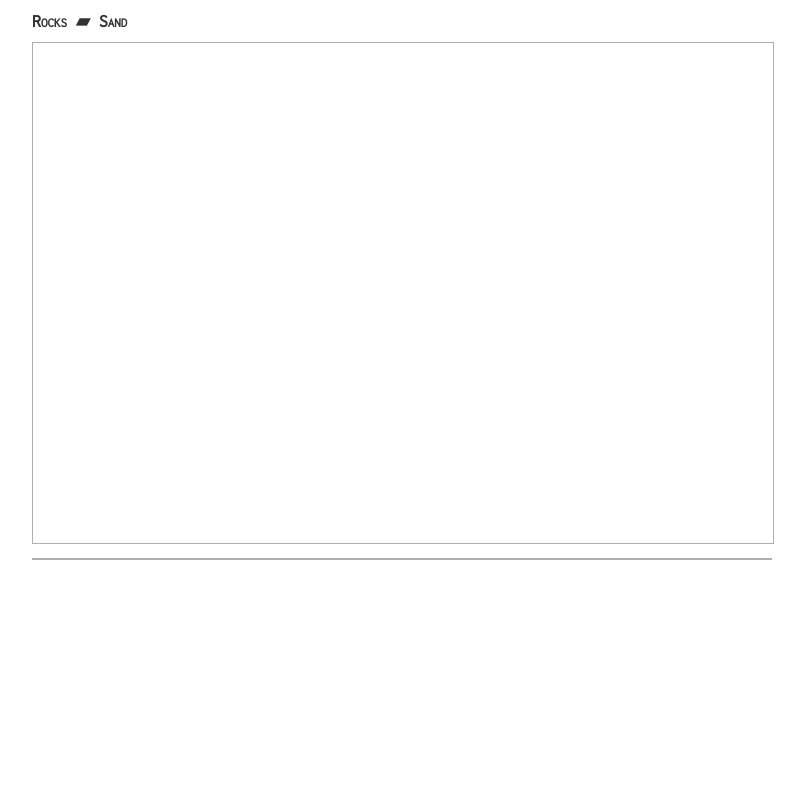
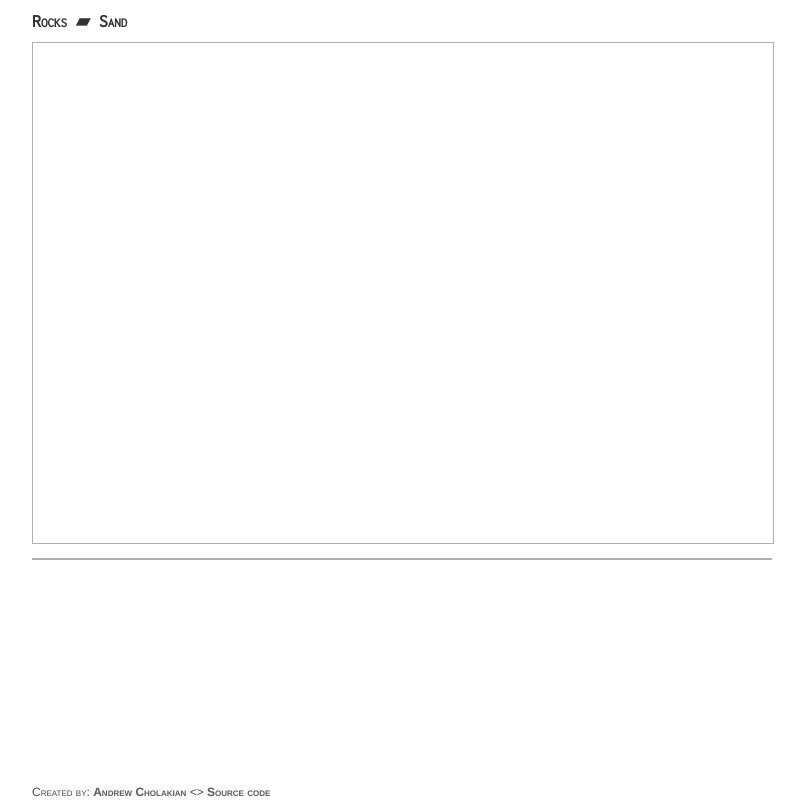
Before and after one commit to andrewvc/rocksandsand, a plain HTML site: page index.html in a window 1280 px wide. Shown: the whole page, without its empty margins (238-1043 px from the left). Drawn offline with nearby package versions, Linux system fonts and the light colour scheme.

Commit message:
the basics of creation

```diff
--- a/css/main.css
+++ b/css/main.css
@@ -1,6 +1,7 @@
 body {
   /*background: url('/images/rockywall.png');*/
   background-color: #fff;
+  font-family: Inconsolata, sans-serif;
 }
 
 #container {
@@ -18,9 +19,18 @@ h1 {
   font-variant: small-caps;
 }
 
+a, a:visited {
+  color: #333;
+  font-weight: bold;
+  text-decoration:none;
+}
+
+a:hover {
+  text-decoration: underline;
+}
+
 header {
   text-align: left;
-  font-family: Inconsolata, sans-serif;
   font-size: 16px;
   margin: 10px 0px;
 
@@ -45,3 +55,13 @@ header {
 #rock-caddy {
   margin-top: 10px;
 }
+
+footer {
+  font-family: Helvetica, arial;
+  font-variant: small-caps;
+  font-size: 12px;
+  position:fixed;
+  bottom:0px;
+  background: #f9f9f9;
+  opacity: 0.8;
+}
--- a/index.html
+++ b/index.html
@@ -32,7 +32,10 @@
     <div id="rock-caddy"></div>
 	</div>
 	<footer>
-
+    Created by:
+    <a href="http://www.andrewvc.com">Andrew Cholakian</a>
+    &lt;&gt;
+    <a href="https://github.com/andrewvc/rocksandsand">Source code </a>
 	</footer>
 </div> <!--! end of #container -->
 
```
Also changed, not shown: js/main.js (+14 -2 lines), images/empty-sand.png (added), images/rocks/0.png.
